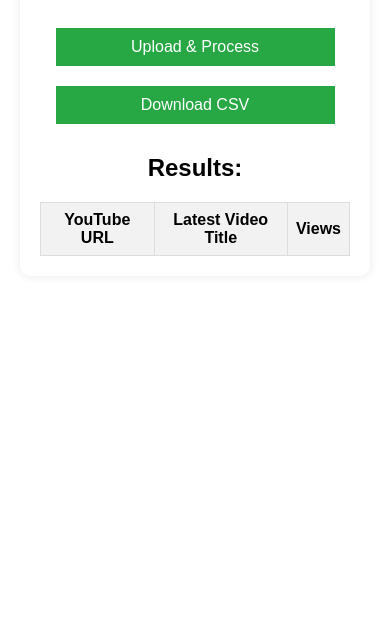
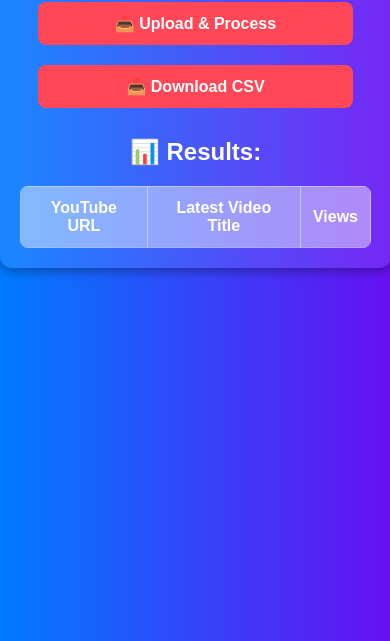
Before and after one commit to theroyceee/YoutubeFetcher, a website: page index.html in a window 390 px wide. Shown: the part 203-844 px from the top of the page. Drawn offline with Linux system fonts and the light colour scheme.

Commit message:
Update index.html

```diff
--- a/index.html
+++ b/index.html
@@ -5,84 +5,134 @@
     <meta name="viewport" content="width=device-width, initial-scale=1.0">
     <title>YouTube Video Fetcher</title>
     <style>
+        /* General Styling */
         body {
-            font-family: Arial, sans-serif;
+            font-family: 'Poppins', sans-serif;
+            background: linear-gradient(to right, #007bff, #6610f2);
+            color: #fff;
             text-align: center;
-            margin: 20px;
+            margin: 0;
+            padding: 0;
         }
+
+        /* Container */
         #container {
             max-width: 600px;
-            margin: auto;
+            margin: 40px auto;
             padding: 20px;
-            border-radius: 10px;
-            box-shadow: 0px 0px 10px rgba(0, 0, 0, 0.1);
+            background: rgba(255, 255, 255, 0.1);
+            backdrop-filter: blur(10px);
+            border-radius: 12px;
+            box-shadow: 0px 4px 10px rgba(0, 0, 0, 0.3);
         }
+
         h1 {
-            color: #333;
+            font-size: 28px;
+            margin-bottom: 15px;
         }
+
+        /* File Input & Buttons */
         input, button {
             margin: 10px 0;
-            padding: 10px;
+            padding: 12px;
             width: 90%;
             font-size: 16px;
+            border-radius: 8px;
+            border: none;
+            outline: none;
+            transition: all 0.3s ease-in-out;
         }
+
+        input {
+            background: #fff;
+            color: #333;
+            font-weight: bold;
+        }
+
         button {
-            background-color: #28a745;
+            background: #ff4757;
             color: white;
-            border: none;
+            font-size: 18px;
             cursor: pointer;
+            font-weight: bold;
             transition: 0.3s;
         }
+
         button:hover {
-            background-color: #218838;
+            background: #e84118;
+            transform: scale(1.05);
         }
+
+        /* Status Text */
+        #status {
+            font-size: 16px;
+            margin-top: 15px;
+            font-weight: bold;
+        }
+
+        /* Loader Animation */
+        .loader {
+            display: none;
+            margin: 20px auto;
+            border: 5px solid rgba(255, 255, 255, 0.3);
+            border-top: 5px solid #ffffff;
+            border-radius: 50%;
+            width: 40px;
+            height: 40px;
+            animation: spin 1s linear infinite;
+        }
+
+        @keyframes spin {
+            0% { transform: rotate(0deg); }
+            100% { transform: rotate(360deg); }
+        }
+
+        /* Table Styling */
         table {
             width: 100%;
             margin-top: 20px;
             border-collapse: collapse;
+            background: rgba(255, 255, 255, 0.2);
+            color: white;
+            border-radius: 8px;
+            overflow: hidden;
         }
+
         th, td {
-            border: 1px solid #ddd;
-            padding: 8px;
+            padding: 12px;
+            border: 1px solid rgba(255, 255, 255, 0.4);
             text-align: center;
         }
+
         th {
-            background-color: #f2f2f2;
-        }
-        #status {
-            font-size: 16px;
-            margin-top: 15px;
-            color: #007bff;
+            background: rgba(255, 255, 255, 0.3);
             font-weight: bold;
         }
-        .loader {
-            display: none;
-            margin: auto;
-            border: 4px solid #f3f3f3;
-            border-radius: 50%;
-            border-top: 4px solid #3498db;
-            width: 30px;
-            height: 30px;
-            animation: spin 1s linear infinite;
-        }
-        @keyframes spin {
-            0% { transform: rotate(0deg); }
-            100% { transform: rotate(360deg); }
+
+        /* Responsive Design */
+        @media (max-width: 600px) {
+            #container {
+                width: 90%;
+            }
+
+            button {
+                font-size: 16px;
+            }
         }
     </style>
 </head>
 <body>
 
     <div id="container">
-        <h1>YouTube Video Fetcher</h1>
+        <h1>🎥 YouTube Video Fetcher</h1>
         <input type="file" id="csvFile">
-        <button onclick="uploadCSV()">Upload & Process</button>
-        <button onclick="downloadCSV()">Download CSV</button>
+        <button onclick="uploadCSV()">📤 Upload & Process</button>
+        <button onclick="downloadCSV()">📥 Download CSV</button>
 
         <div class="loader" id="loader"></div>
         <p id="status"></p>
 
-        <h2>Results:</h2>
+        <h2>📊 Results:</h2>
         <table>
             <thead>
                 <tr>
@@ -104,13 +154,13 @@
             const statusText = document.getElementById("status");
 
             if (!fileInput.files.length) {
-                alert("Please select a CSV file!");
+                alert("⚠️ Please select a CSV file!");
                 return;
             }
 
             loader.style.display = "block";
-            statusText.textContent = "Fetching data... Please wait.";
-            statusText.style.color = "#007bff";
+            statusText.textContent = "⏳ Fetching data... Please wait.";
+            statusText.style.color = "#FFD700";
 
             const formData = new FormData();
             formData.append("csv", fileInput.files[0]);
```
